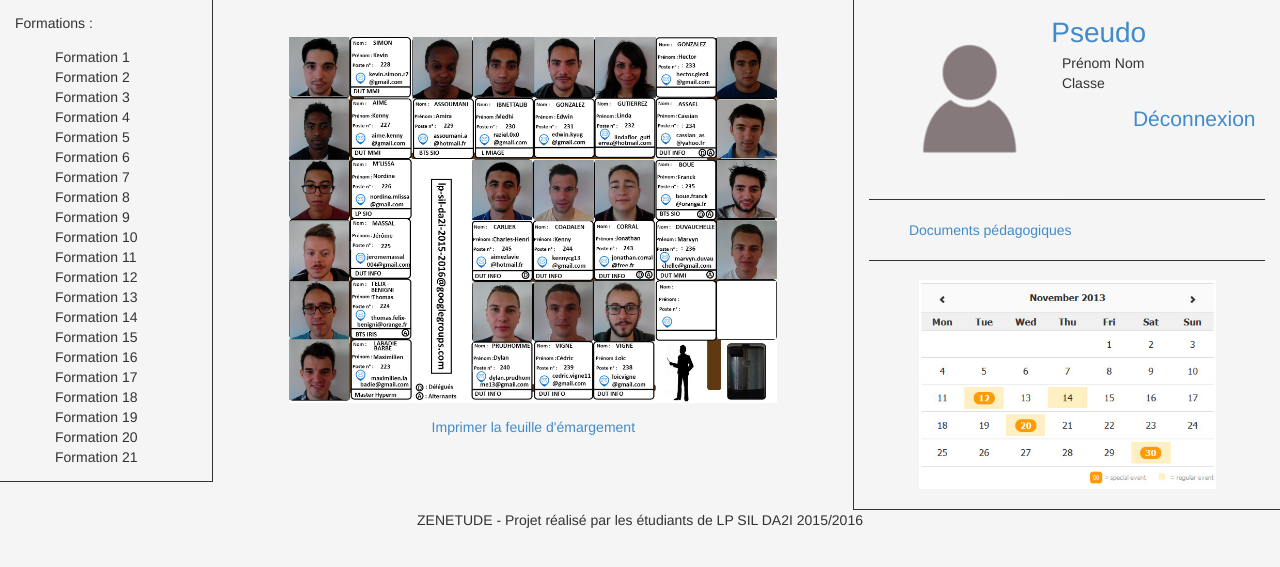
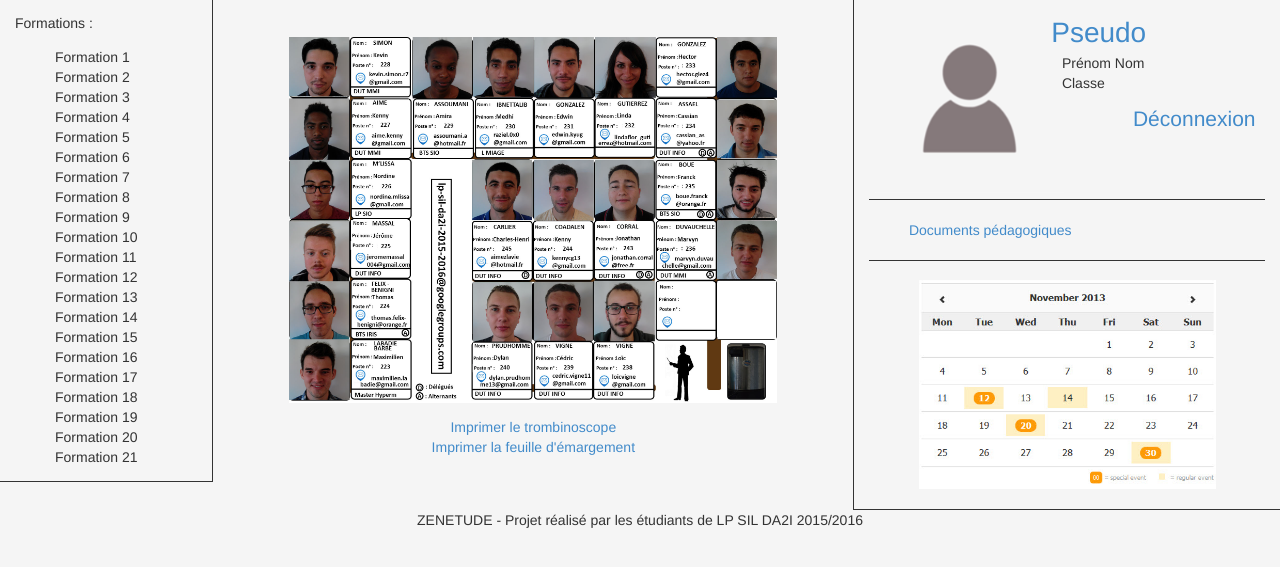
Before and after one commit to HectorGlez4/zenetude-1, a PHP site: page /zenetude-1/php/view/trombi.php in a window 1280 px wide. Shown: the part 202-769 px from the top of the page. Run offline with PHP 8.4, Linux system fonts and the light colour scheme.

Commit message:
Début d'intégration de génération de doc.
//TODO -> Modifier le trombi afficher ET prendre en compte la formation
//pour la génération du "bon" trombi.

```diff
--- a/css/trombi.css
+++ b/css/trombi.css
@@ -21,3 +21,7 @@ padding-top: 3%;
 width: 80%;
 height: 68%;
 }
+
+.lienblock {
+	display: block;
+}
--- a/php/controller/documents/feuilleTemplate.php
+++ b/php/controller/documents/feuilleTemplate.php
@@ -3,7 +3,6 @@
 include(dirname(__FILE__).'/InteractionBD.php');
 
 $students = getStudentsByTrainingGroup(1,1);
-
 
 //include(dirname(__FILE__).'/students.php');
 ?>
--- a/php/controller/documents/generateFeuille.php
+++ b/php/controller/documents/generateFeuille.php
@@ -13,7 +13,7 @@
         $html2pdf->pdf->SetDisplayMode('fullpage');
 //      $html2pdf->pdf->SetProtection(array('print'), 'spipu');
         $html2pdf->writeHTML($content, isset($_GET['vuehtml']));
-        $html2pdf->Output('feuille_d\'emargement.pdf');
+        $html2pdf->Output('feuille_emargement.pdf');
     }
     catch(HTML2PDF_exception $e) {
         echo $e;
--- a/php/controller/documents/trombiTemplate.php
+++ b/php/controller/documents/trombiTemplate.php
@@ -4,7 +4,7 @@ include(dirname(__FILE__).'/InteractionBD.php');
 
 $students = getStudentsByTrainingGroup(1,1);
 
-include(dirname(__FILE__).'\students.php');
+include(dirname(__FILE__).'/students.php');
 ?>
 
 <style type="text/css">
@@ -49,8 +49,8 @@ p{font-size: 10px;
                 </td>
 
             <?php
-
-             } ?>
+                }
+            ?>
             </tr>
         </table>
     </div>
--- a/php/view/profil.php
+++ b/php/view/profil.php
@@ -24,7 +24,7 @@
 
         <nav>
           <div class="nav-wrapper">
-            <a href="" class="brand-logo"><img src="../../img/logo.png" alt="logo du site"></a>
+            <a href="index.php" class="brand-logo"><img src="../../img/logo.png" alt="logo du site"></a>
             <img src="../../img/name.png" alt="Zenetude, titre du site">
             <div id="hamburger2" class="hamburglar is-closed">
 
--- a/php/view/trombi.php
+++ b/php/view/trombi.php
@@ -1,12 +1,11 @@
 <!doctype html>
-<!--Modification Equipe 1!-->
 <html lang="fr">
     <head>
         <meta charset="utf-8">
         <title>Trombinoscope</title>
-        <link rel="stylesheet" href="../css/bootstrap.css">
-        <link rel="stylesheet" href="../css/index.css">
-        <link rel="stylesheet" href="../css/trombi.css">
+        <link rel="stylesheet" href="../../css/bootstrap.css">
+        <link rel="stylesheet" href="../../css/index.css">
+        <link rel="stylesheet" href="../../css/trombi.css">
 
         <script src="script.js"></script>
     </head>
@@ -15,7 +14,7 @@
             <div class="nav row">
                 <div class='col-md-3 logo'>
                    <a href='./index-connecte.html'>
-                    <img src='../img/logo.jpg' alt='Logo'/>
+                    <img src='../../img/logo.jpg' alt='Logo'/>
                     </a>
                 </div>
                 <div class='col-md-9 titre'>
@@ -95,16 +94,17 @@
                 </ul>
             </div>
             <div class='col-md-6 center-block trombi'>
-                <img src="../img/trombinoscope-LP-SIL.jpg" alt="Trombi"/>
+                <img src="../../img/trombinoscope-LP-SIL.jpg" alt="Trombi"/>
                 <p>
-                    <a href="#">Imprimer la feuille d'émargement</a>
+                    <a class="lienblock" href="../controller/documents/generateTrombi.php" target="_blank">Imprimer le trombinoscope</a>
+                    <a class="lienblock" href="../controller/documents/generateFeuille.php" target="_blank">Imprimer la feuille d'émargement</a>
                 </p>
             </div>
             <div class="col-md-4 aside">
 
                 <div class='row'>
                     <div class="col-md-4 profil">
-                        <img id='avatar' src='../img/avatar.png' alt="Avatar"/>
+                        <img id='avatar' src='../../img/avatar.png' alt="Avatar"/>
                     </div>
                     <div class="col-md-8 profil">
                         <ul>
@@ -133,7 +133,7 @@
                 <div class='row'>
                     <div class="col-md-12">
                         <div class="calendrier">
-                            <img src="../img/calendrier.jpg" alt='Calendrier'/>
+                            <img src="../../img/calendrier.jpg" alt='Calendrier'/>
                         </div>
                     </div>
                 </div>
```
